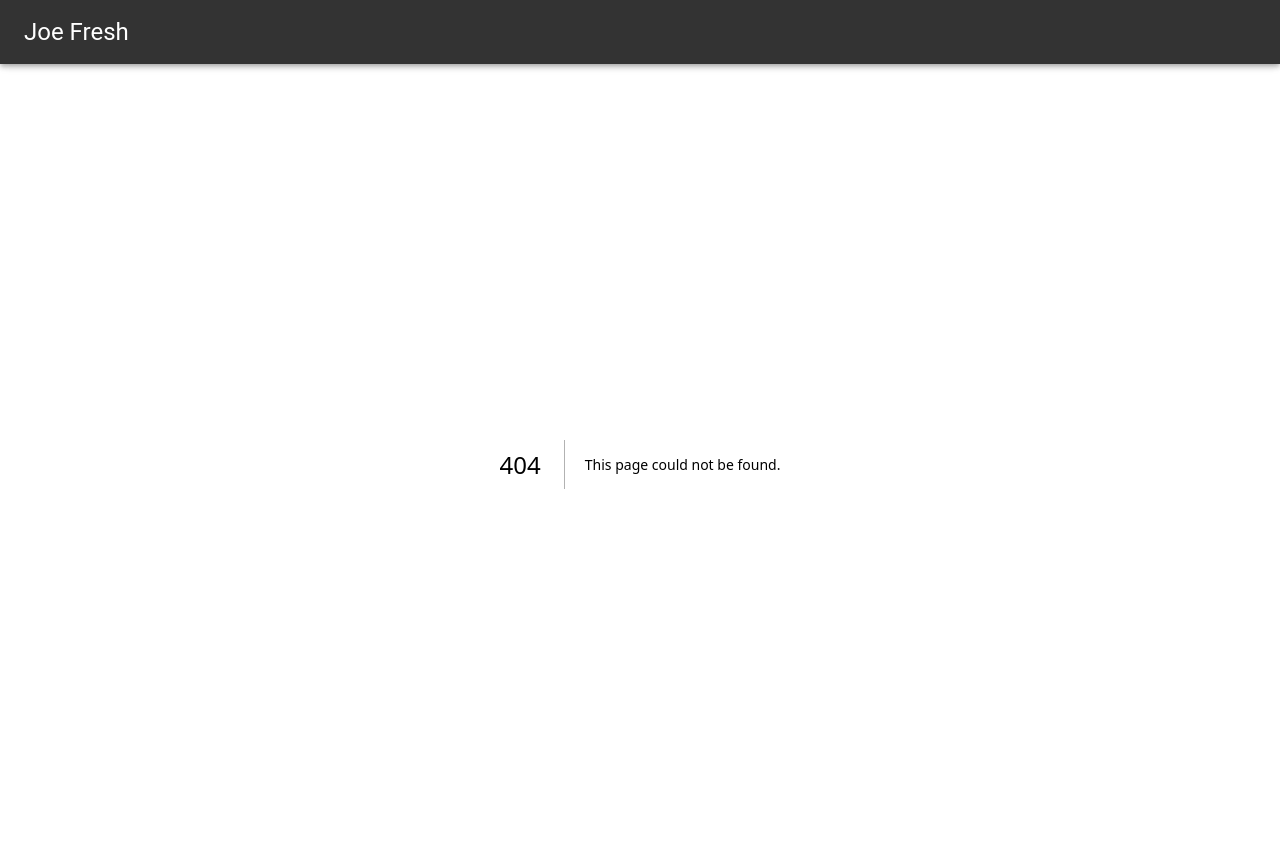
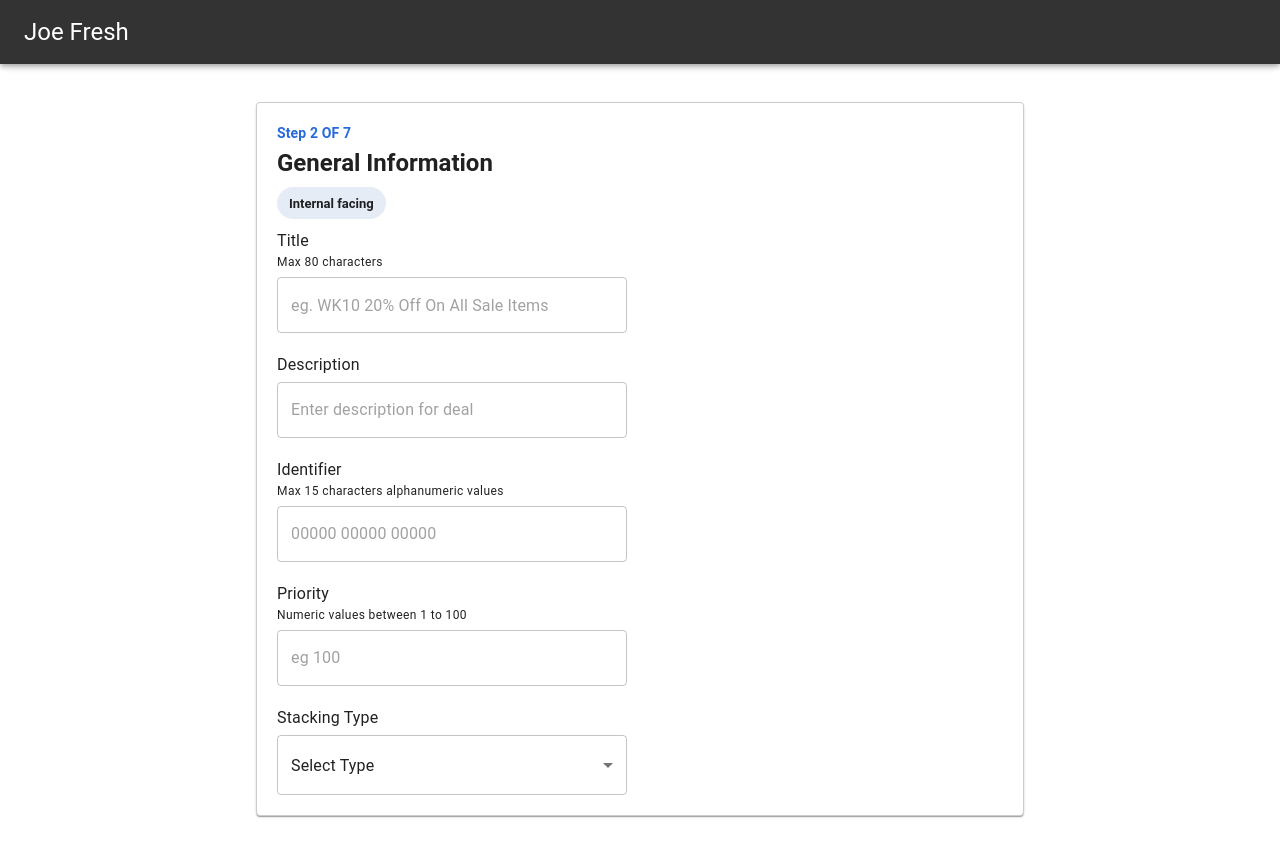
Before and after one commit to NashTech-Labs/react-hook-forms, a Next.js app: page /deals/create in a window 1280 px wide. Before the commit this address had no page. Shown: the top 856 px of the page. Built offline with nearby package versions, Linux system fonts and the light colour scheme.

Commit message:
LDP-8853 - Form for Create a Deal Step 2

```diff
--- /dev/null
+++ b/components/CreateDeal/Step2.module.css
@@ -0,0 +1,14 @@
+.step-card-container {
+    padding: 20px;
+    margin: 3% 20%;
+    box-shadow: 0px 4px 4px rgba(0, 0, 0, 0.25);
+    border: 1px solid #CCCCCC;
+}
+
+.stack-type-form-control {
+    width: 350px;
+}
+
+.select {
+    padding: 10px 0px;
+}
--- /dev/null
+++ b/components/CreateDeal/Step2.tsx
@@ -0,0 +1,50 @@
+import React, {useState} from 'react';
+import Card from '@mui/material/Card'
+import Typography from '@mui/material/Typography';
+import FormControl from '@mui/material/FormControl';
+import Select from '@mui/material/Select'
+import MenuItem from '@mui/material/MenuItem'
+import {SelectChangeEvent} from '@mui/material';
+import TextInputField from '../FormComponents/TextInputField';
+import StepLabel from '../StepLabel'
+import Tag from '../Tag'
+import StepTitle from '../StepTitle';
+import {stackTypeOptions} from '../../constants/FormOptions'
+import styles from './Step2.module.css'
+
+const Step2 = () => {
+    const [stackingType, setStackingType] = useState<string>('')
+
+    const handleChange = ({target: {value}}: SelectChangeEvent) => {
+        setStackingType(value)
+    }
+
+    return <Card className={styles['step-card-container']}>
+        <StepLabel currentStep={2} totalSteps={7} />
+        <StepTitle title={'General Information'} />
+        <Tag label="Internal facing" />
+        <TextInputField title="Title" description='Max 80 characters' placeholder='eg. WK10 20% Off On All Sale Items' />
+        <TextInputField title="Description" placeholder='Enter description for deal' multiline />
+        <TextInputField title="Identifier" description='Max 15 characters alphanumeric values' placeholder='00000 00000 00000' />
+        <TextInputField title="Priority" description='Numeric values between 1 to 100' placeholder='eg 100' />
+        <Typography variant='body1' gutterBottom>
+            Stacking Type
+        </Typography>
+        <FormControl className={styles["stack-type-form-control"]} >
+            <Select
+                labelId="statcking-type-select"
+                id="statcking-type-select"
+                value={stackingType}
+                size="small"
+                onChange={handleChange}
+                displayEmpty
+                renderValue={(value) => value ? stackTypeOptions[String(value)] : 'Select Type'}
+                className={styles["select"]}
+            >
+                {Object.keys(stackTypeOptions).map(key => <MenuItem key={key} value={key}>{stackTypeOptions[key]}</MenuItem>)}
+            </Select>
+        </FormControl>
+    </Card>
+}
+
+export default Step2
--- /dev/null
+++ b/components/FormComponents/TextInputField.tsx
@@ -0,0 +1,26 @@
+import React from 'react'
+import Typography from '@mui/material/Typography';
+import OutlinedInput from '@mui/material/OutlinedInput';
+
+interface ITextFieldProps {
+    title: string
+    description?: string
+    placeholder?: string
+    tooltip?: string
+    required?: boolean
+    multiline?: boolean
+}
+
+const TextInputField = ({title, description, placeholder, tooltip, required, multiline}: ITextFieldProps) => {
+    return <>
+        <Typography variant='body1'>
+            {title}
+        </Typography>
+        <Typography variant="caption" display="block" gutterBottom>
+            {description}
+        </Typography>
+        <OutlinedInput id="title" placeholder={placeholder} sx={{marginBottom: '20px', width: '350px'}} multiline={multiline} />
+    </>
+}
+
+export default TextInputField
--- /dev/null
+++ b/components/StepLabel.tsx
@@ -0,0 +1,15 @@
+import React from 'react'
+import Typography from '@mui/material/Typography';
+
+interface IStepLabel {
+    currentStep: number
+    totalSteps: number
+}
+
+const StepLabel = ({currentStep, totalSteps}: IStepLabel) => {
+    return <Typography gutterBottom sx={{color: '#276ADD', fontSize: '14px', fontWeight: 600}}>
+        Step {currentStep} OF {totalSteps}
+    </Typography>
+}
+
+export default StepLabel
--- /dev/null
+++ b/components/StepTitle.tsx
@@ -0,0 +1,12 @@
+import React from 'react'
+import {Typography} from '@mui/material'
+
+interface IStepTitle {
+    title: string
+}
+
+const StepTitle = ({title}: IStepTitle) => <Typography variant='h5' sx={{fontWeight: 600, fontSize: '24px', lineHeight: '28px'}}>
+    {title}
+</Typography>
+
+export default StepTitle
--- /dev/null
+++ b/components/Tag.tsx
@@ -0,0 +1,10 @@
+import React from 'react'
+import Chip from '@mui/material/Chip';
+
+interface ITag {
+    label: string
+}
+
+const Tag = ({label}: ITag) => <Chip label={label} sx={{margin: '10px 0px', backgroundColor: '#E6ECF6', fontWeight: '700'}} />
+
+export default Tag
--- /dev/null
+++ b/constants/FormOptions.tsx
@@ -0,0 +1,5 @@
+export const stackTypeOptions: {[index: string]: string} = {
+    'best_apply': 'Best Apply',
+    'always_apply': 'Always Apply',
+    'override': 'Override'
+}
--- /dev/null
+++ b/pages/deals/create/index.tsx
@@ -0,0 +1,8 @@
+import React from 'react'
+import Step2 from '../../../components/CreateDeal/Step2'
+
+const CreateNewDeal = () => {
+    return <Step2 />
+}
+
+export default CreateNewDeal
--- a/pages/deals/index.tsx
+++ b/pages/deals/index.tsx
@@ -5,4 +5,4 @@ import DealsMainPage from "../../components/Deals/DealsMainPage";
 export const dealsMainPage = () => {
   return <DealsMainPage />;
 };
-export default dealsMainPage;
+export default Deals;
--- a/styles/globals.css
+++ b/styles/globals.css
@@ -19,9 +19,10 @@ a {
   html {
     color-scheme: dark;
   }
+
   body {
     color: white;
-    background: black;
+    background: white;
   }
 }
 
```
Also changed, not shown: components/Deals/Deals.tsx (+15 -15 lines), pages/_app.tsx (+8 -8 lines).
